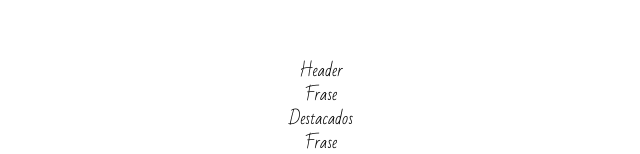
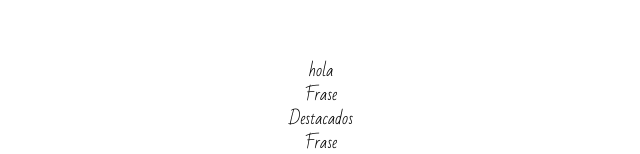
Before and after one commit to juacovanmessem/Ska, a React (Vite) app: page / in a window 1280 px wide. Shown: the part 233-387 px from the top of the page, without its empty margins (319-959 px from the left). Built offline with nearby package versions, Linux system fonts and the light colour scheme.

Commit message:
iniciando el header

```diff
--- a/src/components/Header.jsx
+++ b/src/components/Header.jsx
@@ -4,7 +4,9 @@ import '../styles/Header.css'
 function Header() {
   return (
     <>
-      <div>Header</div>
+      <div>
+        hola
+      </div>
     </>
   )
 }
```
